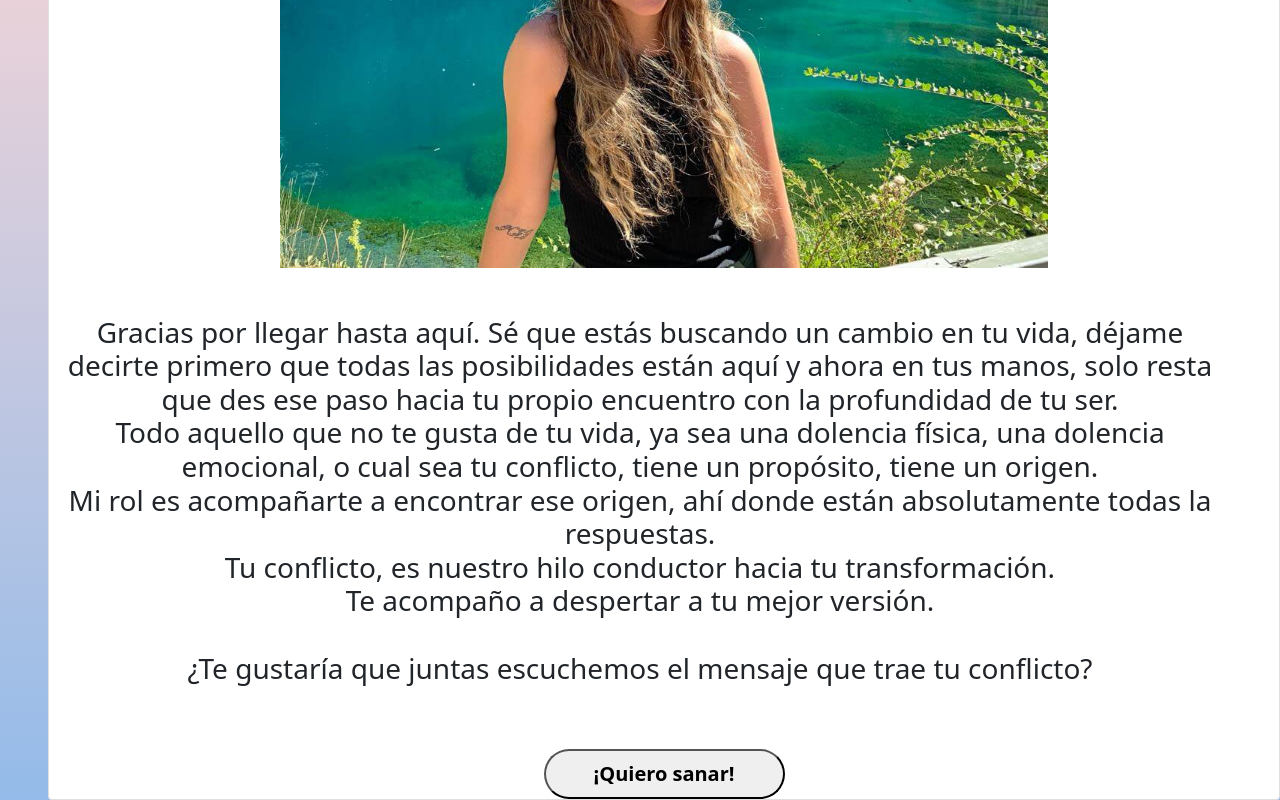
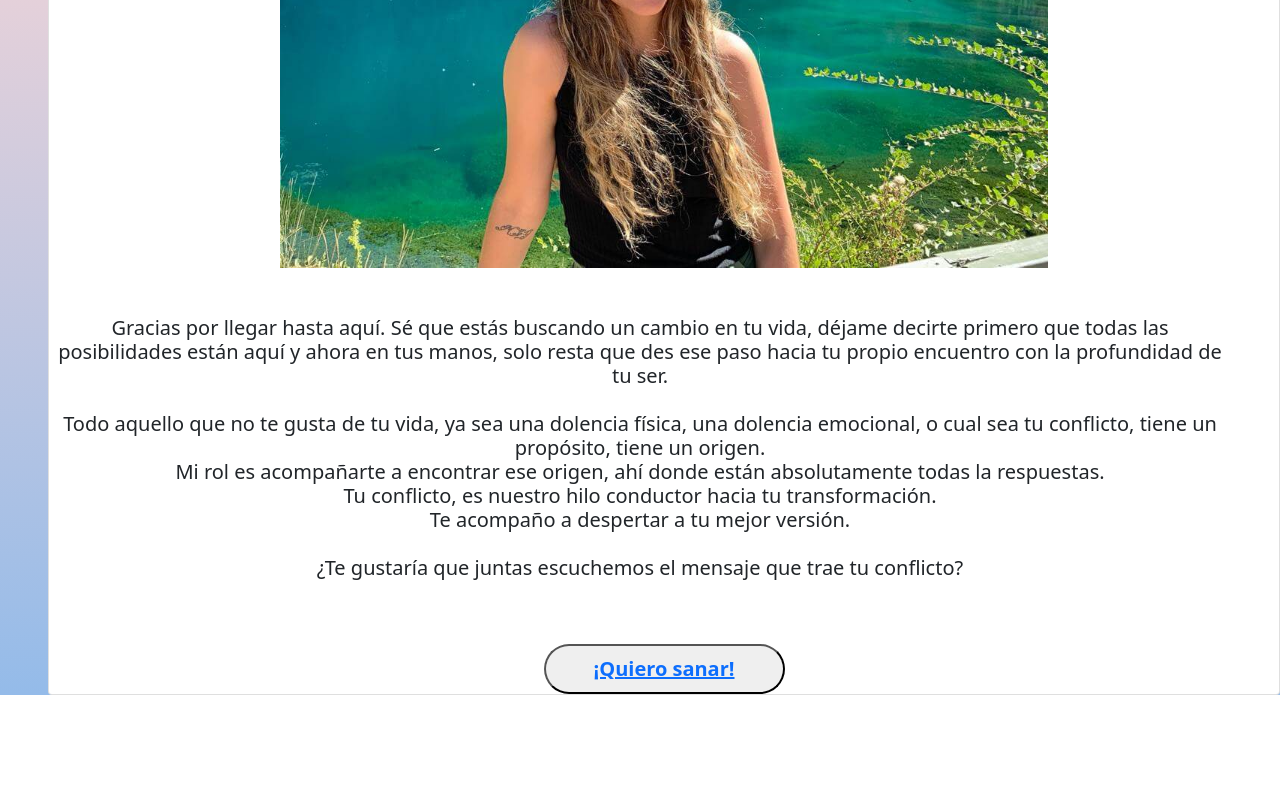
Before and after one commit to gonzalocibeira/despertar-del-alma, a website: page index.html in a window 1280 px wide. Shown: the part 505-1305 px from the top of the page. After the commit the page ends 1200 px from the top, so only its background shows below. Drawn offline with nearby package versions, Linux system fonts and the light colour scheme.

Commit message:
minor changes

```diff
--- a/index.html
+++ b/index.html
@@ -39,12 +39,12 @@
                 <img src="./images/home.jpeg" alt="Coming Soon" class="img_index">
             </div>
         </div>
-          <p class="me-5 fs-3 display-2 text-center">
+          <p class="me-5 fs-5 display-2 text-center">
             Gracias por llegar hasta aquí.
-            Sé que estás buscando un cambio en tu vida, déjame decirte primero que todas las posibilidades están aquí y ahora en tus manos, solo resta que des ese paso hacia tu propio encuentro con la profundidad de tu ser.<br>Todo aquello que no te gusta de tu vida, ya sea una dolencia física, una dolencia emocional, o cual sea tu conflicto, tiene un propósito, tiene un origen.<br>Mi rol es acompañarte a encontrar ese origen, ahí donde están absolutamente todas la respuestas.<br>Tu conflicto, es nuestro hilo conductor hacia tu transformación.<br>Te acompaño a despertar a tu mejor versión.<br><br>¿Te gustaría que juntas escuchemos el mensaje que trae tu conflicto?
+            Sé que estás buscando un cambio en tu vida, déjame decirte primero que todas las posibilidades están aquí y ahora en tus manos, solo resta que des ese paso hacia tu propio encuentro con la profundidad de tu ser.<br><br>Todo aquello que no te gusta de tu vida, ya sea una dolencia física, una dolencia emocional, o cual sea tu conflicto, tiene un propósito, tiene un origen.<br>Mi rol es acompañarte a encontrar ese origen, ahí donde están absolutamente todas la respuestas.<br>Tu conflicto, es nuestro hilo conductor hacia tu transformación.<br>Te acompaño a despertar a tu mejor versión.<br><br>¿Te gustaría que juntas escuchemos el mensaje que trae tu conflicto?
           </p>
           <div class="d-flex justify-content-center mt-5">
-            <button class="ps-5 pe-5 p-2 fs-5 fw-bolder rounded-pill">¡Quiero sanar!</button>
+            <button class="ps-5 pe-5 p-2 fs-5 fw-bolder rounded-pill"><a href="./pages/sanar.html">¡Quiero sanar!</a></button>
           </div>
         </div>
 
```
